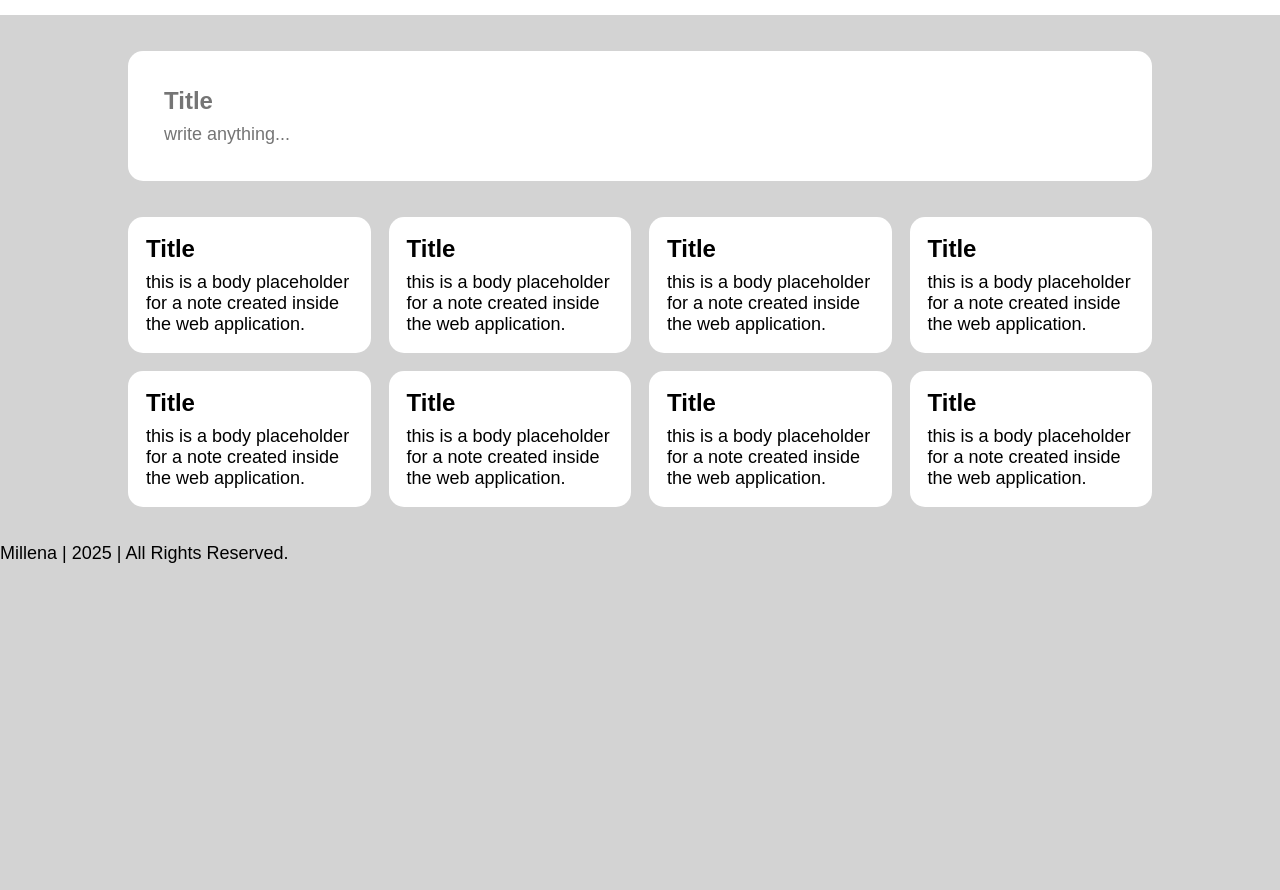
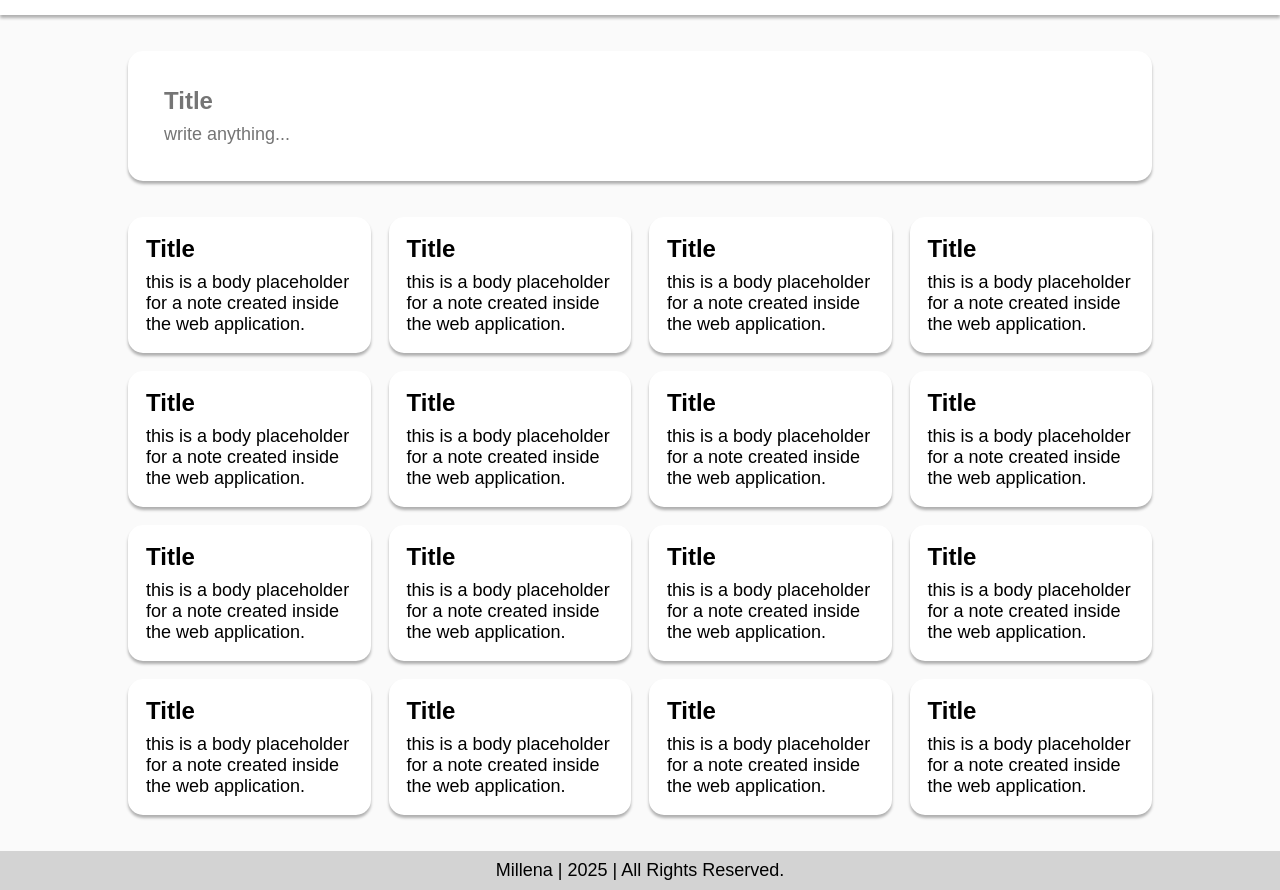
Before and after one commit to jsphmlln/notes-app-responsive, a plain HTML site: page index.html in a window 1280 px wide. Shown: the part 49-939 px from the top of the page. Before the commit the page ends 800 px from the top, so only its background shows below. Drawn offline with Linux system fonts and the light colour scheme.

Commit message:
added more note placeholders, footer style

```diff
--- a/index.html
+++ b/index.html
@@ -56,6 +56,38 @@
         <h2 class="noteTitle">Title</h2>
         <p class="noteBody">this is a body placeholder for a note created inside the web application.</p>
       </div>
+      <div class="note">
+        <h2 class="noteTitle">Title</h2>
+        <p class="noteBody">this is a body placeholder for a note created inside the web application.</p>
+      </div>
+      <div class="note">
+        <h2 class="noteTitle">Title</h2>
+        <p class="noteBody">this is a body placeholder for a note created inside the web application.</p>
+      </div>
+      <div class="note">
+        <h2 class="noteTitle">Title</h2>
+        <p class="noteBody">this is a body placeholder for a note created inside the web application.</p>
+      </div>
+      <div class="note">
+        <h2 class="noteTitle">Title</h2>
+        <p class="noteBody">this is a body placeholder for a note created inside the web application.</p>
+      </div>
+      <div class="note">
+        <h2 class="noteTitle">Title</h2>
+        <p class="noteBody">this is a body placeholder for a note created inside the web application.</p>
+      </div>
+      <div class="note">
+        <h2 class="noteTitle">Title</h2>
+        <p class="noteBody">this is a body placeholder for a note created inside the web application.</p>
+      </div>
+      <div class="note">
+        <h2 class="noteTitle">Title</h2>
+        <p class="noteBody">this is a body placeholder for a note created inside the web application.</p>
+      </div>
+      <div class="note">
+        <h2 class="noteTitle">Title</h2>
+        <p class="noteBody">this is a body placeholder for a note created inside the web application.</p>
+      </div>
     </div>
   </main>
 
--- a/style.css
+++ b/style.css
@@ -1,6 +1,6 @@
 body {
   font-family: Arial, sans-serif;
-  background-color: lightgray;
+  background-color: rgb(250, 250, 250);
 }
 
 * {
@@ -17,6 +17,7 @@ header {
   background-color: white;
   padding: 1rem;
   margin-bottom: 2rem;
+  box-shadow: 0 3px 3px rgba(0, 0, 0, .3);
 }
 
 header > h1 {
@@ -44,6 +45,7 @@ a {
   width: 80%;
   justify-self: center;
   margin-bottom: 2rem;
+  box-shadow: 0 3px 3px rgba(0, 0, 0, .3);
 }
 
 input {
@@ -73,4 +75,19 @@ input:focus {
   background-color: white;
   border-radius: 15px;
   padding: 1rem;
+  box-shadow: 0 3px 3px rgba(0, 0, 0, .3);
 }
+
+.note:hover {
+  scale: 102%;
+  transition-delay: 0.3ms;
+}
+
+footer {
+  background-color: lightgrey;
+  color: black;
+  padding: .5rem;
+  text-align: center;
+  bottom: 0;
+  width: 100%;
+}
```
